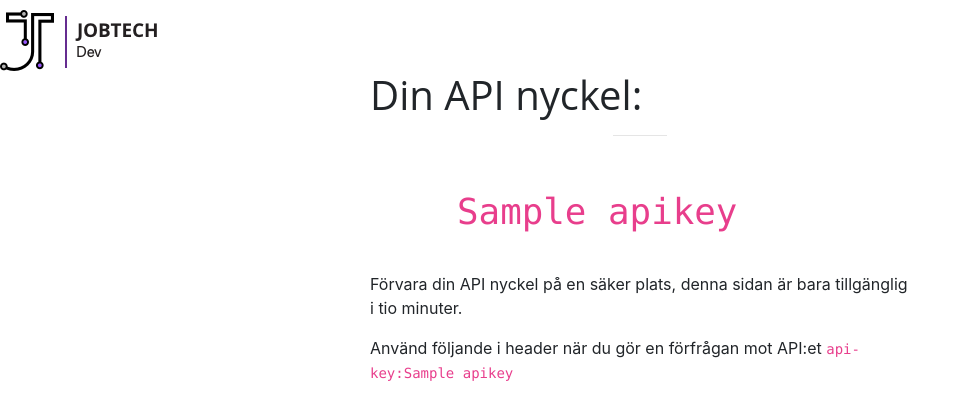
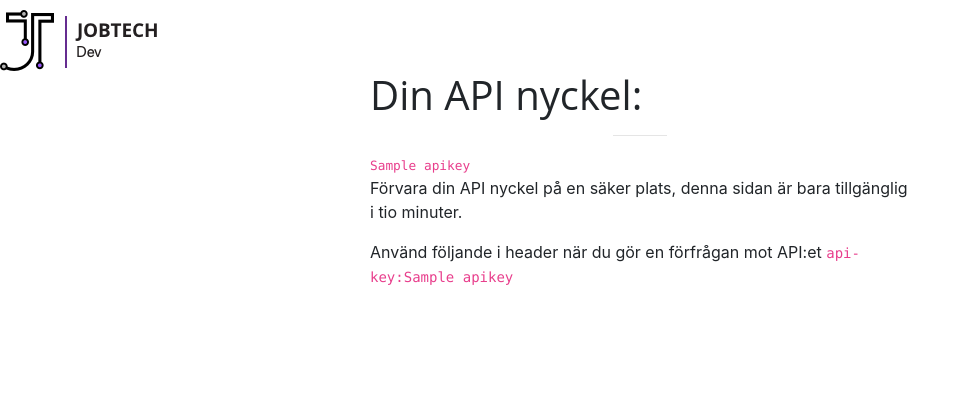
Before and after one commit to JobtechSwe/api-key-generator, a Flask app: page /key/1 in a window 1280 px wide. Shown: the top 420 px of the page, without its empty margins (0-970 px from the left). Run offline with Flask 2, Linux system fonts and the light colour scheme; a database or web service that is not in the repository returns one stand-in record (values such as "Sample title"); parts of the project's set-up code (start-up, migrations or seed data) failed here and were passed over; some libraries are stand-ins or nearby versions.

Commit message:
change css for better api-key style

```diff
--- a/apikeys/static/style.css
+++ b/apikeys/static/style.css
@@ -94,13 +94,13 @@ body {
 
 #box{
     margin: auto;
-    width: 80%;
-    border: 3px solid white;
-    padding: 30px;
+    width: 100%;
+    border: 0px solid white;
+    padding: 0px;
 }
 
 #keystyle{
-    font-size: 2.8vw;
+    font-size: 1vw;
 }
 
 .focus {
```
